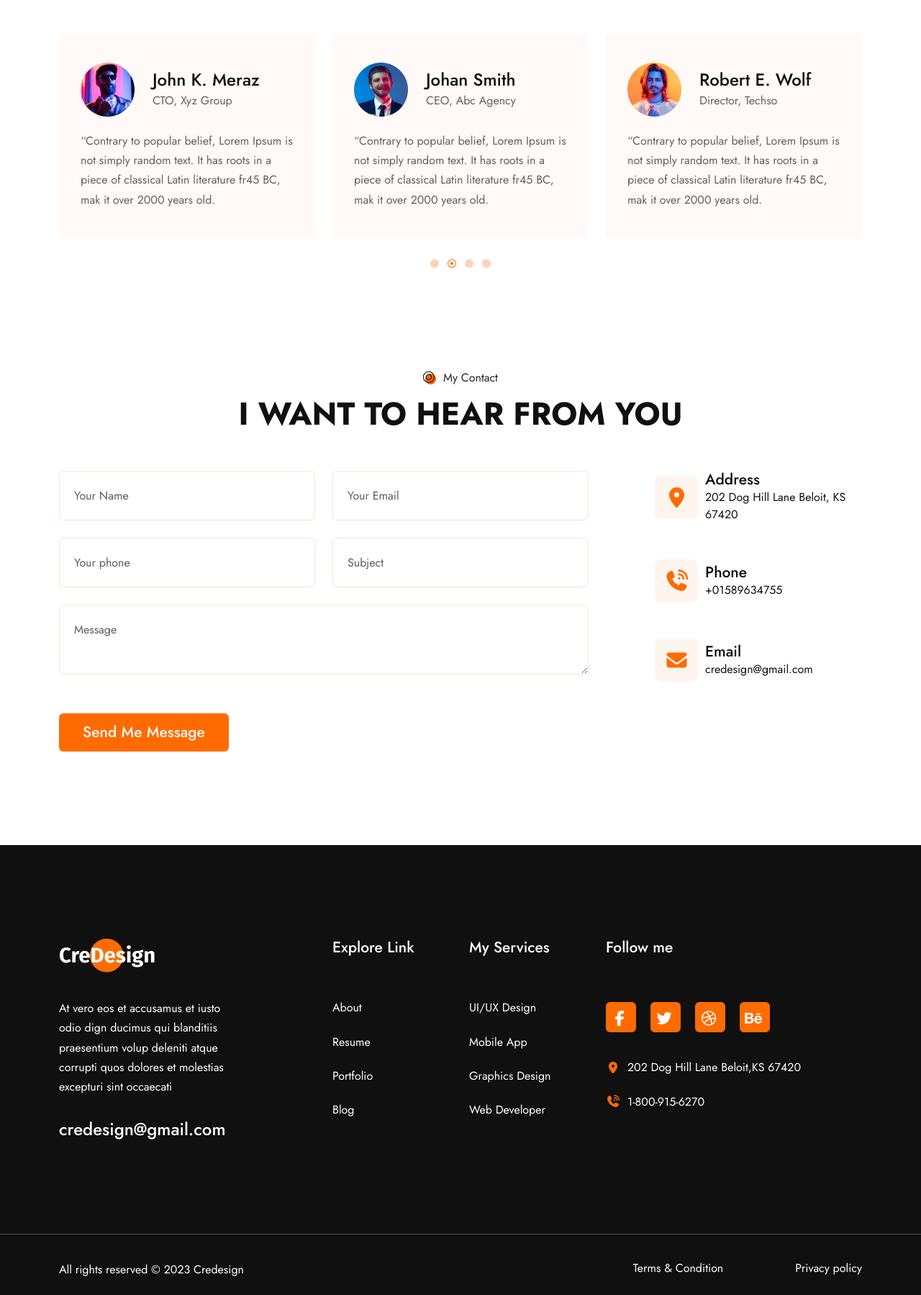
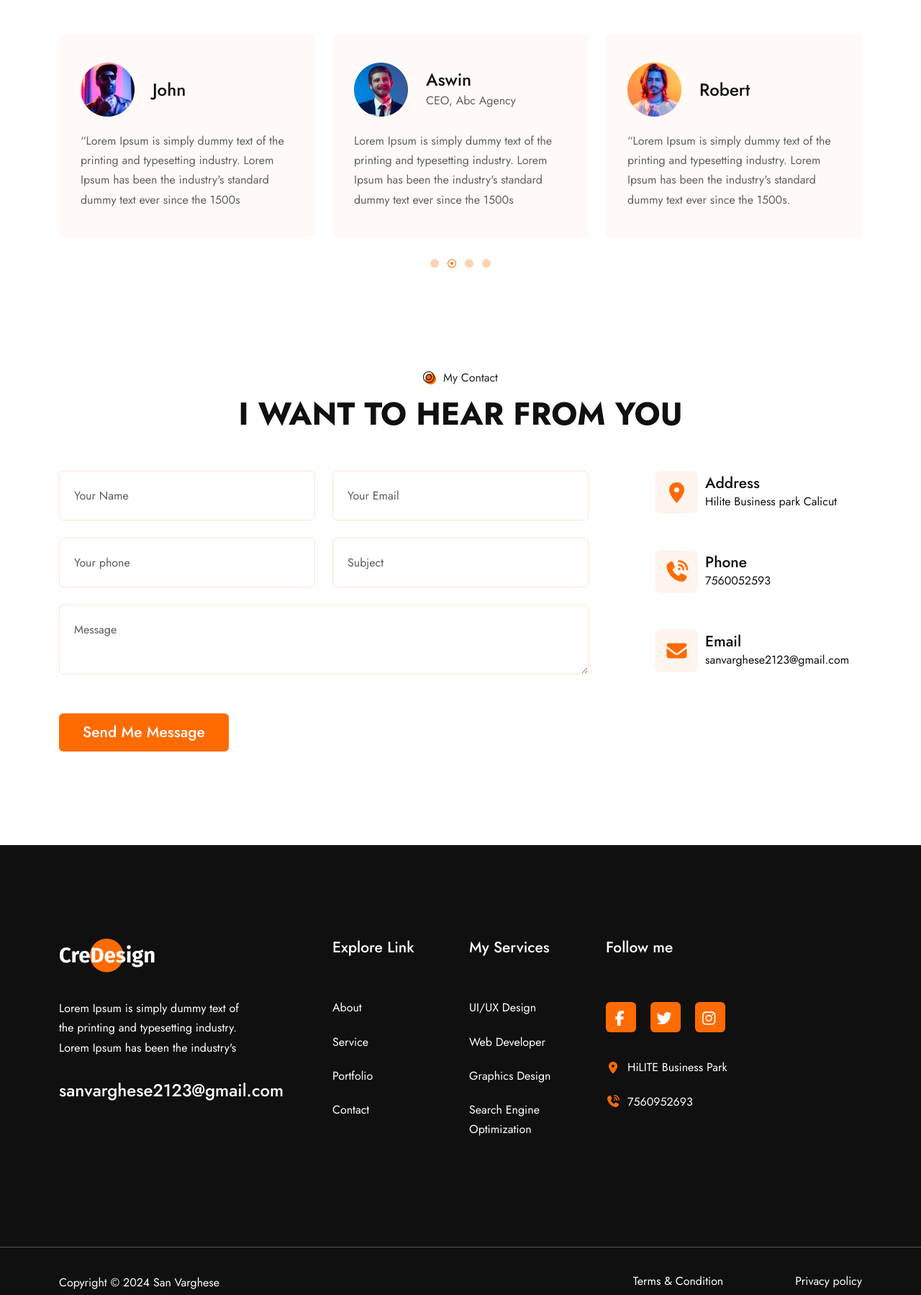
Before and after one commit to sanvarghese/portfolio, a plain HTML site: page credesign.vercel.app/multiPage/index.html in a window 1280 px wide. Shown: the part 4449-6248 px from the top of the page at 72% size. Drawn offline with Linux system fonts and the light colour scheme.

Commit message:
Home page structure set up

```diff
--- a/credesign.vercel.app/multiPage/index.html
+++ b/credesign.vercel.app/multiPage/index.html
@@ -2,9 +2,7 @@
 <html lang="en">
 
 
-<!-- Mirrored from credesign.vercel.app/multiPage/index.html by HTTrack Website Copier/3.x [XR&CO'2014], Mon, 25 Mar 2024 17:06:43 GMT -->
-<!-- Added by HTTrack -->
-<meta http-equiv="content-type" content="text/html;charset=utf-8" /><!-- /Added by HTTrack -->
+<meta http-equiv="content-type" content="text/html;charset=utf-8" >
 
 <head>
     <meta charset="UTF-8">
@@ -680,14 +678,13 @@
                                                 <img class="bio-img" src="img/testimonialOne.png"
                                                     alt="testimonial-image">
                                                 <div>
-                                                    <h3 class="h3 fw-500 line-height-3 black-color">John K. Meraz</h3>
-                                                    <p class="p fw-400 line-height-7 secondary-black">CTO, Xyz Group</p>
+                                                    <h3 class="h3 fw-500 line-height-3 black-color">John</h3>
                                                 </div>
                                             </div>
                                             <p class="p line-height-7 fw-400 secondary-black mt-20">
-                                                “Contrary to popular belief, Lorem Ipsum is not simply random text. It
-                                                has roots in a piece of classical Latin literature fr45 BC, mak it over
-                                                2000 years old.
+                                                “Lorem Ipsum is simply dummy text of the printing and typesetting
+                                                industry. Lorem Ipsum has been the industry's standard dummy text ever
+                                                since the 1500s
                                             </p>
                                         </div>
                                     </div>
@@ -697,15 +694,15 @@
                                                 <img class="bio-img" src="img/testimonialTwo.png"
                                                     alt="testimonial-image">
                                                 <div>
-                                                    <h3 class="h3 fw-500 line-height-3 black-color">Johan Smith</h3>
+                                                    <h3 class="h3 fw-500 line-height-3 black-color">Aswin</h3>
                                                     <p class="p fw-400 line-height-7 secondary-black">CEO, Abc Agency
                                                     </p>
                                                 </div>
                                             </div>
                                             <p class="p line-height-7 fw-400 secondary-black mt-20">
-                                                “Contrary to popular belief, Lorem Ipsum is not simply random text. It
-                                                has roots in a piece of classical Latin literature fr45 BC, mak it over
-                                                2000 years old.
+                                                Lorem Ipsum is simply dummy text of the printing and typesetting
+                                                industry. Lorem Ipsum has been the industry's standard dummy text ever
+                                                since the 1500s
                                             </p>
                                         </div>
                                     </div>
@@ -715,15 +712,14 @@
                                                 <img class="bio-img" src="img/testimonialThree.png"
                                                     alt="testimonial-image">
                                                 <div>
-                                                    <h3 class="h3 fw-500 line-height-3 black-color">Robert E. Wolf </h3>
-                                                    <p class="p fw-400 line-height-7 secondary-black">Director, Techso
+                                                    <h3 class="h3 fw-500 line-height-3 black-color">Robert </h3>
                                                     </p>
                                                 </div>
                                             </div>
                                             <p class="p line-height-7 fw-400 secondary-black mt-20">
-                                                “Contrary to popular belief, Lorem Ipsum is not simply random text. It
-                                                has roots in a piece of classical Latin literature fr45 BC, mak it over
-                                                2000 years old.
+                                                “Lorem Ipsum is simply dummy text of the printing and typesetting
+                                                industry. Lorem Ipsum has been the industry's standard dummy text ever
+                                                since the 1500s.
                                             </p>
                                         </div>
                                     </div>
@@ -733,15 +729,14 @@
                                                 <img class="bio-img" src="img/testimonialThree.png"
                                                     alt="testimonial-image">
                                                 <div>
-                                                    <h3 class="h3 fw-500 line-height-3 black-color">Robert E. Wolf </h3>
-                                                    <p class="p fw-400 line-height-7 secondary-black">Director, Techso
+                                                    <h3 class="h3 fw-500 line-height-3 black-color">Ajith </h3>
                                                     </p>
                                                 </div>
                                             </div>
                                             <p class="p line-height-7 fw-400 secondary-black mt-20">
-                                                “Contrary to popular belief, Lorem Ipsum is not simply random text. It
-                                                has roots in a piece of classical Latin literature fr45 BC, mak it over
-                                                2000 years old.
+                                                “Lorem Ipsum is simply dummy text of the printing and typesetting
+                                                industry. Lorem Ipsum has been the industry's standard dummy text ever
+                                                since the 1500s.
                                             </p>
                                         </div>
                                     </div>
@@ -1134,7 +1129,7 @@
                                                 <h4 class="fw-500 black-color h4">Address</h4>
                                                 <p class="fw-400 secondary-black">
                                                     <a href="geo:37.7749,-122.4194">
-                                                        202 Dog Hill Lane Beloit, KS 67420
+                                                        Hilite Business park Calicut
                                                     </a>
                                                 </p>
                                             </div>
@@ -1148,7 +1143,7 @@
                                             <div class="about-years-experience">
                                                 <h4 class="fw-500 black-color h4">Phone</h4>
                                                 <p class="fw-400 secondary-black">
-                                                    <a href="tel:+01589634755">+01589634755</a>
+                                                    <a href="tel:+01589634755">7560052593</a>
                                                 </p>
                                             </div>
                                         </div>
@@ -1162,7 +1157,7 @@
                                                 <h4 class="fw-500 black-color h4">Email</h4>
                                                 <p class="fw-400 secondary-black">
                                                     <a href="mailto:credesign@gmail.com">
-                                                        credesign@gmail.com
+                                                        sanvarghese2123@gmail.com
                                                     </a>
                                                 </p>
                                             </div>
@@ -1186,11 +1181,11 @@
                                 <div class="footer-col-one">
                                     <img src="img/LogoWhite.png" class="footer-logo" alt="footer logo">
                                     <p class="p text-white line-height-7 mb-30 footer-col-one-texts">
-                                        At vero eos et accusamus et iusto odio dign ducimus qui blanditiis praesentium
-                                        volup deleniti atque corrupti quos dolores et molestias excepturi sint occaecati
+                                        Lorem Ipsum is simply dummy text of the printing and typesetting industry. Lorem
+                                        Ipsum has been the industry's
                                     </p>
                                     <h3 class="h3 fw-500 line-height-3 text-white fw-500">
-                                        credesign@gmail.com
+                                        sanvarghese2123@gmail.com
                                     </h3>
                                 </div>
                             </div>
@@ -1201,17 +1196,17 @@
                                 <div class="footer-col-links">
                                     <ul class="footer-col-link-container">
                                         <li class="footer-link-item">
-                                            <a class="fw-400 p line-height-7 text-white" href="about.html">About</a>
+                                            <a class="fw-400 p line-height-7 text-white" href="#">About</a>
                                         </li>
                                         <li class="footer-link-item">
-                                            <a class="fw-400 p line-height-7 text-white" href="resume.html">Resume</a>
+                                            <a class="fw-400 p line-height-7 text-white" href="#">Service</a>
                                         </li>
                                         <li class="footer-link-item">
                                             <a class="fw-400 p line-height-7 text-white"
                                                 href="portfolio.html">Portfolio</a>
                                         </li>
                                         <li class="footer-link-item">
-                                            <a class="fw-400 p line-height-7 text-white" href="blog.html">Blog</a>
+                                            <a class="fw-400 p line-height-7 text-white" href="#">Contact</a>
                                         </li>
                                     </ul>
                                 </div>
@@ -1227,16 +1222,15 @@
                                                 Design</a>
                                         </li>
                                         <li class="footer-link-item">
-                                            <a class="fw-400 p line-height-7 text-white" href="services.html">Mobile
-                                                App</a>
+                                            <a class="fw-400 p line-height-7 text-white" href="services.html">Web Developer
+                                                </a>
                                         </li>
                                         <li class="footer-link-item">
                                             <a class="fw-400 p line-height-7 text-white" href="services.html">Graphics
                                                 Design</a>
                                         </li>
                                         <li class="footer-link-item">
-                                            <a class="fw-400 p line-height-7 text-white" href="services.html">Web
-                                                Developer</a>
+                                            <a class="fw-400 p line-height-7 text-white" href="services.html">Search Engine Optimization</a>
                                         </li>
                                     </ul>
                                 </div>
@@ -1248,30 +1242,23 @@
                                 <div class="footer-social-media">
                                     <ul class="footer-social-container d-flex align-items-center mb-35">
                                         <li class="footer-social-item-2">
-                                            <a href="https://www.facebook.com/">
+                                            <a href="#">
                                                 <div class="orange-bg-icon">
                                                     <i class="fa-brands fa-facebook-f text-white h4"></i>
                                                 </div>
                                             </a>
                                         </li>
                                         <li class="footer-social-item-2">
-                                            <a href="https://twitter.com/">
+                                            <a href="#">
                                                 <div class="orange-bg-icon">
                                                     <i class="fa-brands fa-twitter text-white h4"></i>
                                                 </div>
                                             </a>
                                         </li>
                                         <li class="footer-social-item-2">
-                                            <a href="https://dribbble.com/">
+                                            <a href="#">
                                                 <div class="orange-bg-icon">
-                                                    <i class="fa-brands fa-dribbble text-white h4"></i>
-                                                </div>
-                                            </a>
-                                        </li>
-                                        <li class="footer-social-item-2">
-                                            <a href="https://www.behance.net/">
-                                                <div class="orange-bg-icon">
-                                                    <i class="fa-brands fa-behance text-white h4"></i>
+                                                    <i class="fa-brands fa-instagram text-white h4"></i>
                                                 </div>
                                             </a>
                                         </li>
@@ -1281,14 +1268,14 @@
                                     <div class="footer-contact-item d-flex align-items-center mb-20">
                                         <i class="fa-solid fa-location-dot footer-contact-icon mr-10 orange-color"></i>
                                         <p class="p text-white line-height-7 fw-400">
-                                            202 Dog Hill Lane Beloit,KS 67420
+                                            HiLITE Business Park
                                         </p>
                                     </div>
                                     <div class="footer-contact-item d-flex align-items-center mb-20">
                                         <i class="fa-solid fa-phone-volume footer-contact-icon mr-10 orange-color"></i>
                                         <p>
-                                            <a class="p text-white line-height-7 fw-400" href="tel:1-800-915-6270">
-                                                1-800-915-6270
+                                            <a class="p text-white line-height-7 fw-400" href="tel:7560952693">
+                                                7560952693
                                             </a>
                                         </p>
                                     </div>
@@ -1303,7 +1290,7 @@
                             <div class="row">
                                 <div class="footerbottom-left col-12 col-sm-5 col-md-6 text-start">
                                     <p class="p text-white line-height-7">
-                                        All rights reserved &copy; 2023 Credesign
+                                        Copyright © 2024 San Varghese
                                     </p>
                                 </div>
                                 <div class="footerbottom-right col-12 col-sm-7 col-md-6">
@@ -1368,6 +1355,4 @@
 </body>
 
 
-<!-- Mirrored from credesign.vercel.app/multiPage/index.html by HTTrack Website Copier/3.x [XR&CO'2014], Mon, 25 Mar 2024 17:06:51 GMT -->
-
 </html>
```
